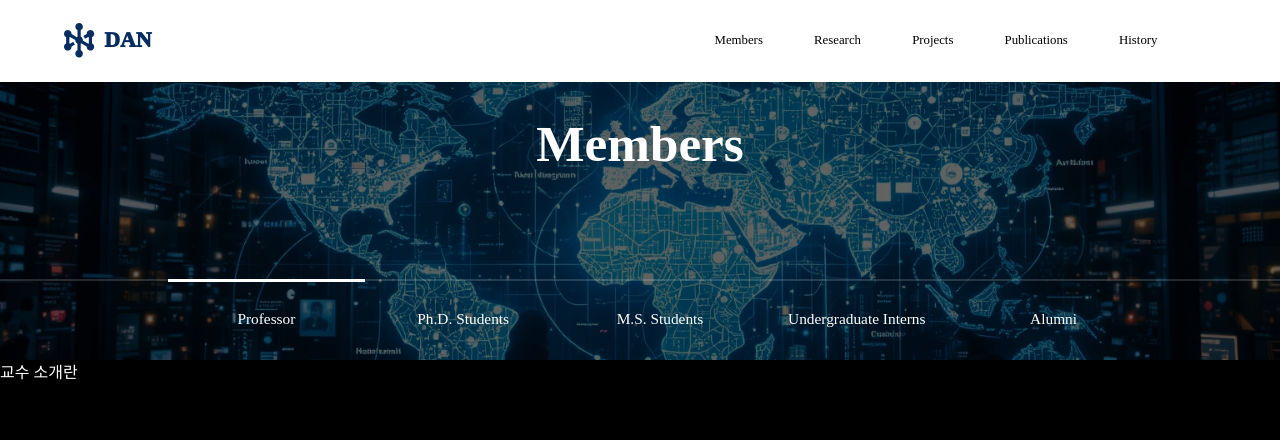
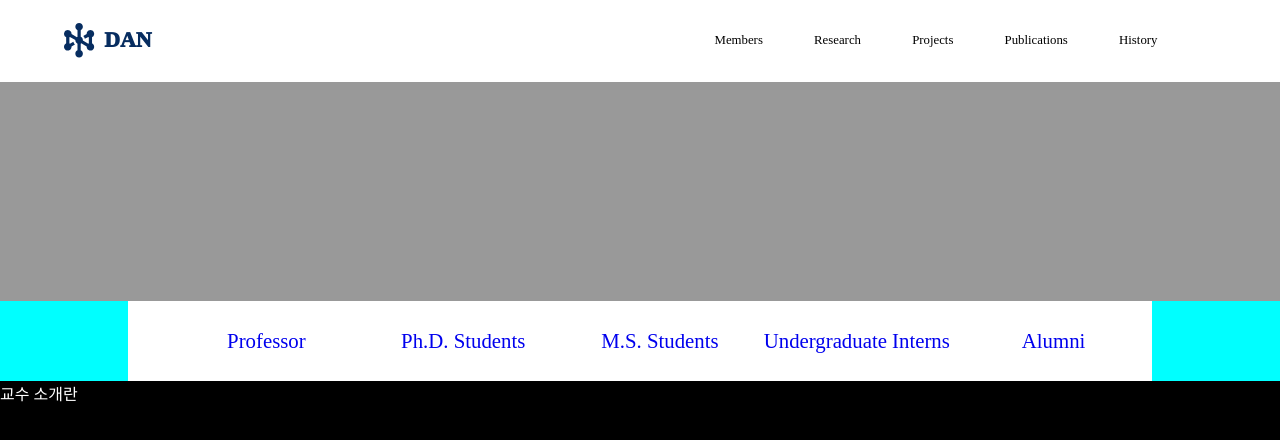
Before and after one commit to Young-Jun-Park18/React, a React (Vite) app in the folder dna/: page /Members/Professor in a window 1280 px wide. Shown: the top 440 px of the page. Built offline with nearby package versions, Linux system fonts and the light colour scheme; a web font is replaced by a local one.

Commit message:
Revert "강조배경 완료"
This reverts commit c686415608190e911895431e3ffa5d8c8fd6baa2.

```diff
--- a/dna/src/App.css
+++ b/dna/src/App.css
@@ -182,8 +182,7 @@ a{
   background-color:#f5f6fa;
   color: black;
   opacity: 0.9;
-  /*
-    subBg.jpg 출처 (freepik -> https://kr.freepik.com/free-vector/realistic-white-golden-geometric-background_18262593.htm#fromView=search&page=1&position=15&uuid=ab18cdc1-6997-4c92-bf5b-0f57ec1059ae&query=%ED%9D%B0%EC%83%89+%EB%B0%B0%EA%B2%BD)
+  /* subBg.jpg 출처 (freepik -> https://kr.freepik.com/free-vector/realistic-white-golden-geometric-background_18262593.htm#fromView=search&page=1&position=15&uuid=ab18cdc1-6997-4c92-bf5b-0f57ec1059ae&query=%ED%9D%B0%EC%83%89+%EB%B0%B0%EA%B2%BD)
      주의!!!! : 경로를   ./subBg.jpg 로 설정하면 vite가 참조하지 못함
   */
   background-image: url('/subBg.jpg');
--- a/dna/src/App.jsx
+++ b/dna/src/App.jsx
@@ -51,7 +51,7 @@ function App() {
   const [emailVisible, setEmailVisible] = useState(false);
   const [callVisible, setCallVisible] = useState(false);
 
-  const location = useLocation();
+  const location = useLocation(); // ✅ 변경점 1: useLocation() 사용
 
   useEffect(() => {
     const createObserver = (ref, setVisible) => {
@@ -66,14 +66,16 @@ function App() {
       if (ref.current) observer.observe(ref.current);
     };
 
+    // ✅ 변경점 2: 상태 초기화 (다시 애니메이션 걸기 위해)
     setLocateVisible(false);
     setEmailVisible(false);
     setCallVisible(false);
 
+    // ✅ 변경점 3: 옵저버 등록
     createObserver(locateRef, setLocateVisible);
     createObserver(emailRef, setEmailVisible);
     createObserver(callRef, setCallVisible);
-  }, [location.pathname]);
+  }, [location.pathname]); // ✅ 변경점 4: location 기반으로 useEffect 재실행
 
   return ( //app() 함수 return 시작
     <>
--- a/dna/src/pages/members/Members.jsx
+++ b/dna/src/pages/members/Members.jsx
@@ -1,40 +1,21 @@
 import styles from './Members.module.css';
-import {Routes, Route, Link, Outlet, useLocation } from 'react-router-dom';
-// useLocation은 현재 경로를 확인할 수 있게 도와주는 라이브러리
+import {Routes, Route, Link, Outlet} from 'react-router-dom';
 
 function Members(){
-
-  const location = useLocation(); /// 현재 내 위치를 확인해주는 변수
-
   return(
     <>
-      <div className={styles.membersBg}>
-      </div>
+      <div className={styles.membersBg}></div>
       <nav className={styles.membersBarWrap}>
         <div className={styles.membersBar}>
           <ul className={styles.membersSelect}>
-             {/* 현재 저장된 내 위치경로가 /Members/Professor가 맞으면 className이 active, 아니면 빈칸 */}
-             <li className={location.pathname === "/Members/Professor" ? styles.active : ""}>
-              <Link to="/Members/Professor" className={styles.membersLink}>Professor</Link>
-            </li>
-            <li className={location.pathname === "/Members/PhD" ? styles.active : ""}>
-              <Link to="/Members/PhD" className={styles.membersLink}>Ph.D. Students</Link>
-            </li>
-            <li className={location.pathname === "/Members/MS" ? styles.active : ""}>
-              <Link to="/Members/MS" className={styles.membersLink}>M.S. Students</Link>
-            </li>
-            <li className={location.pathname === "/Members/Interns" ? styles.active : ""}>
-              <Link to="/Members/Interns" className={styles.membersLink}>Undergraduate Interns</Link>
-            </li>
-            <li className={location.pathname === "/Members/Alumni" ? styles.active : ""}>
-              <Link to="/Members/Alumni" className={styles.membersLink}>Alumni</Link>
-            </li>
+            <li><Link to="/Members/Professor">Professor</Link></li>
+            <li><Link to="/Members/PhD">Ph.D. Students</Link></li>
+            <li><Link to="/Members/MS">M.S. Students</Link></li>
+            <li><Link to="/Members/Interns">Undergraduate Interns</Link></li>
+            <li><Link to="/Members/Alumni">Alumni</Link></li>
           </ul>
         </div>
       </nav>
-      <h2 className={styles.membersTitleText}>Members</h2>
-
-
 
       <div className={styles.pagesArea}>
         <Outlet/> {/* 이 위치에서 각 탭의 내용을 보여줌 */}
--- a/dna/src/pages/members/Members.module.css
+++ b/dna/src/pages/members/Members.module.css
@@ -4,39 +4,26 @@
 
 .membersBg{
   position: relative;
-  opacity: 0.4;
+  opacity: 0.6;
   height: 45vh;
   width: 100vw;
   background-color: white;
   z-index: -1;
-  background-image: url('/membersBg.png');
-  background-repeat: no-repeat;
-  background-size:cover;
-
 }
 
 .membersBarWrap{
   position: relative;
   color: white;
+  background-color: aqua;
   width: 100vw;
   height: 10vh;
-  margin-top: -12vh;
-}
-
-.membersBarWrap::before{
-  content: "";
-  border-top: 2px solid rgba(255, 255, 255, .15);
-  width: 100vw;
-  /*
-    막대기 넣고 싶을 때 color가 아니라 background color를 지정해줘야 보임
-    position도 정해줘야 보임
-  */
-  position: absolute;
+  margin-top: -10vh;
 }
 
 .membersBar{
   width: 80vw;
   height: 10vh;
+  background-color: white;
   margin: 0 10vw;
 }
 
@@ -46,67 +33,12 @@
   display: flex;
   justify-content: space-between;
   align-items: center;
-  font-size: 1.2vw;
-  transition: font-size 0.3s ease-in-out; /* vw로 설정한 텍스트가 부드럽게 커지고 작아지는 효과 */
+  font-size: 1.3rem;
 }
 
 .membersSelect li{
-  height: 100%;
   width: 20%;
   display: flex;
   justify-content: center;
   align-items: center;
-  transition: background-color 0.1s ease-in-out; /* 부드러운 강조 */
-  cursor: pointer; /* 커서 모양을 손가락 모양으로 바꿈 */
 }
-
-.membersSelect li:hover {
-  background-color: rgba(255, 255, 255, 0.1); /* 강조 배경 (투명 흰색) */
-}
-
-.membersLink{
-  display: flex;
-  justify-content: center;
-  align-items: center;
-  color: white;
-  width: 100%;
-  height: 100%;
-  color: white;
-  text-decoration: none;
-}
-
-@keyframes showText {
-  from{
-    opacity: 0;
-  }
-  to{
-    opacity: 1;
-  }
-}
-
-.membersTitleText{
-  position: absolute;
-  top: 9%;
-  left: 50%;
-  transform: translateX(-50%);
-  font-weight: 900;
-  font-size: 4vw;
-  transition: font-size 0.3s ease-in-out;
-  animation: showText 1s ease-out;
-}
-
-
-.membersSelect li.active {
-  position: relative;
-}
-
-.membersSelect li.active::after {
-  content: "";
-  position: absolute;
-  top: 0;
-  left: 0;
-  width: 100%;
-  height: 3px; /* 바의 높이 */
-  background-color: white; /* 하얀색 바 */
-  transition: width 0.3s ease;
-}
```
Also changed, not shown: dna/public/membersBg.png (deleted).
